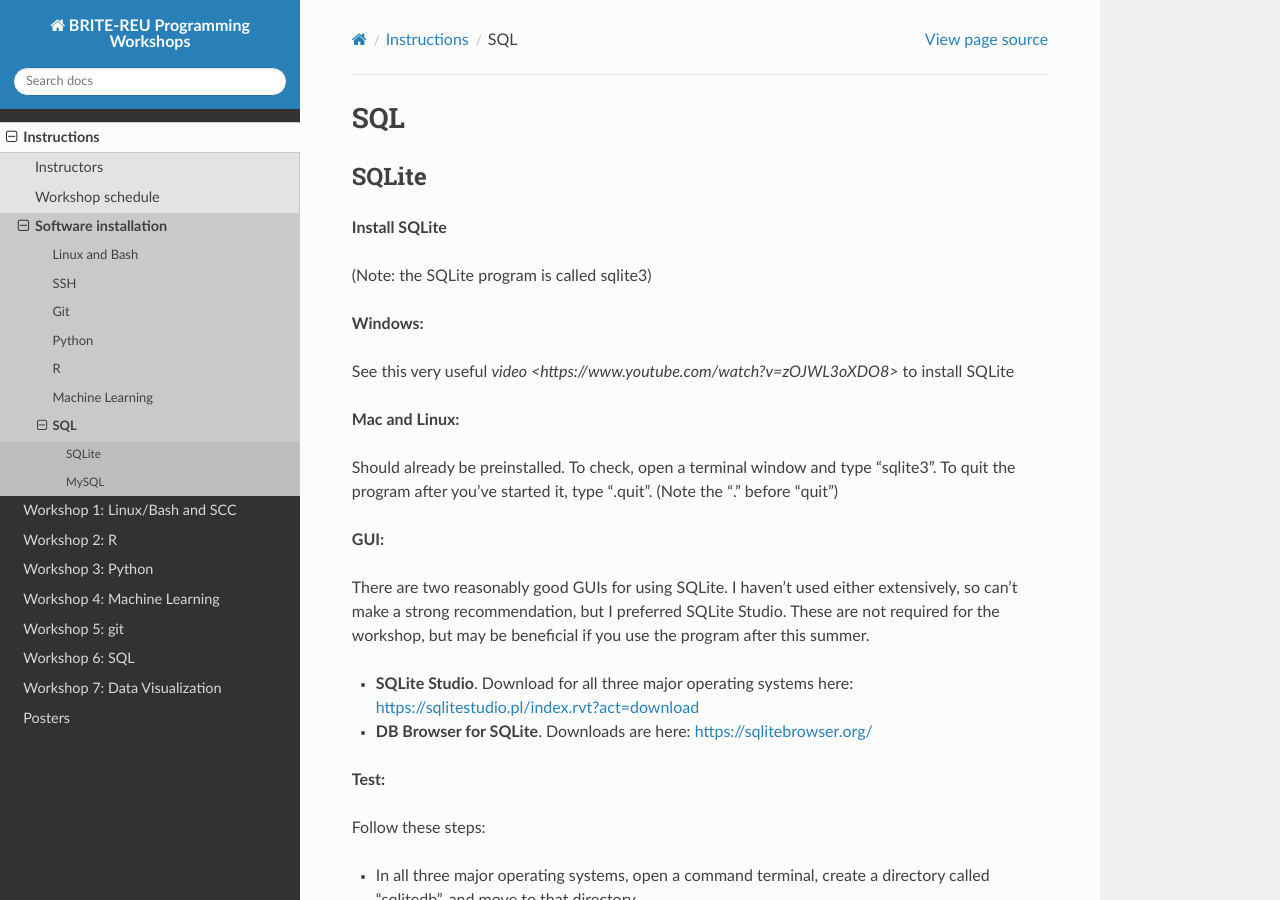
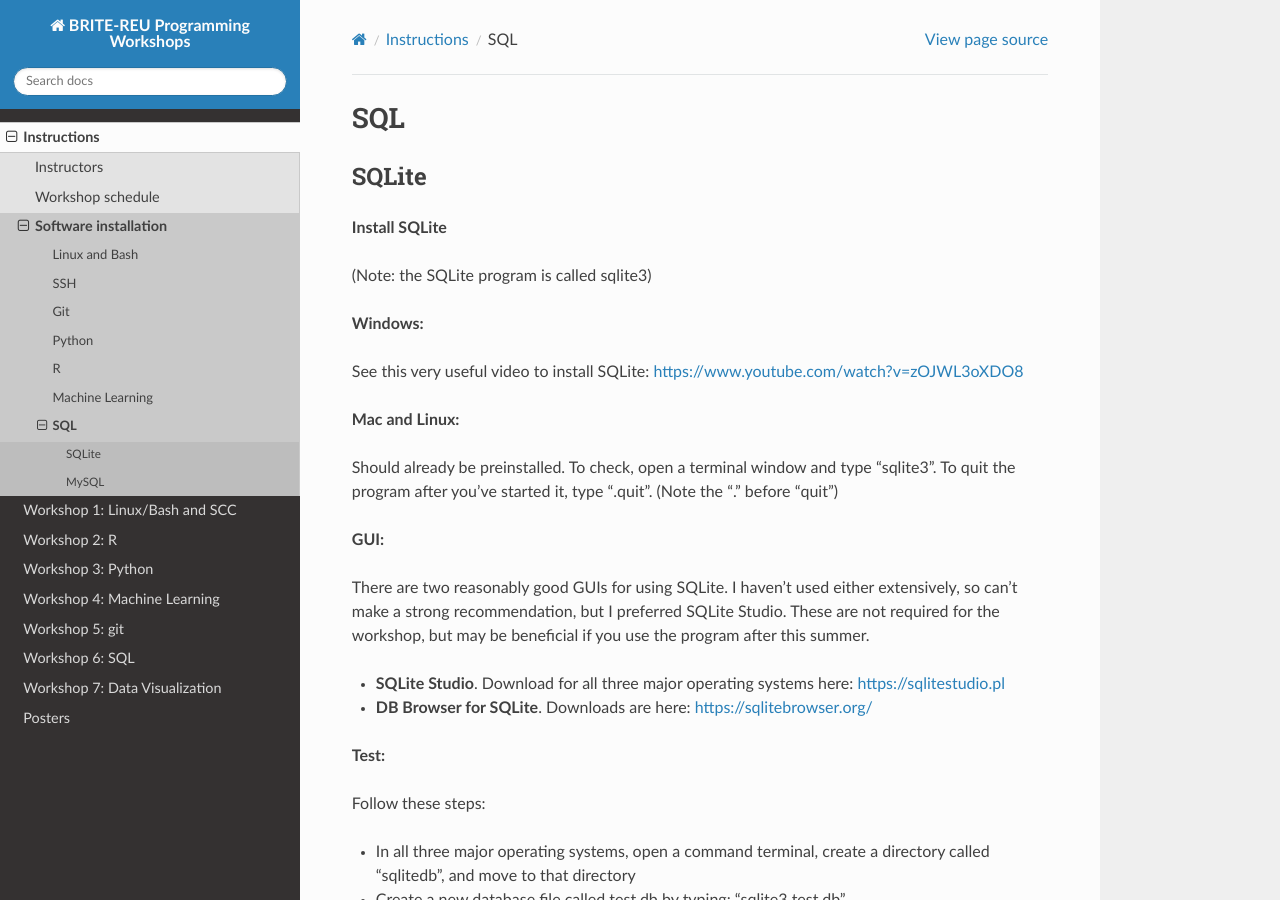
Before and after one commit to BRITE-REU/programming-workshops, a Sphinx documentation site: the page built from source/workshops/00_instructions/sql.rst, in a window 1280 px wide and 900 px high. Built offline with Sphinx 7.4.7 and the Read the Docs theme 2.0.0, drawn with Linux system fonts in a browser that asks for light colours.

Commit message:
Update sql.rst

```diff
--- a/source/workshops/00_instructions/sql.rst
+++ b/source/workshops/00_instructions/sql.rst
@@ -12,7 +12,7 @@ SQLite
 
 **Windows:**
 
-See this very useful `video <https://www.youtube.com/watch?v=zOJWL3oXDO8>` to install SQLite
+See this very useful video to install SQLite: https://www.youtube.com/watch?v=zOJWL3oXDO8
 
 **Mac and Linux:**
 
@@ -22,7 +22,7 @@ Should already be preinstalled.  To check, open a terminal window and type “sq
 
 There are two reasonably good GUIs for using SQLite.  I haven’t used either extensively, so can’t make a strong recommendation, but I preferred SQLite Studio. These are not required for the workshop, but may be beneficial if you use the program after this summer.
 
-- **SQLite Studio**.  Download for all three major operating systems here: https://sqlitestudio.pl/index.rvt?act=download
+- **SQLite Studio**.  Download for all three major operating systems here: https://sqlitestudio.pl
 - **DB Browser for SQLite**. Downloads are here: https://sqlitebrowser.org/
 
 **Test:**
```
